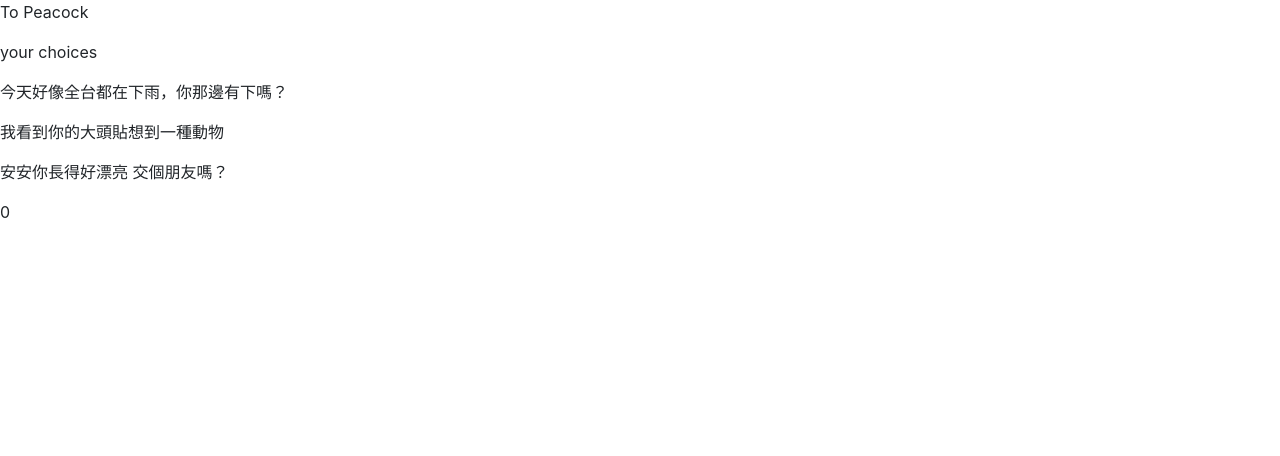
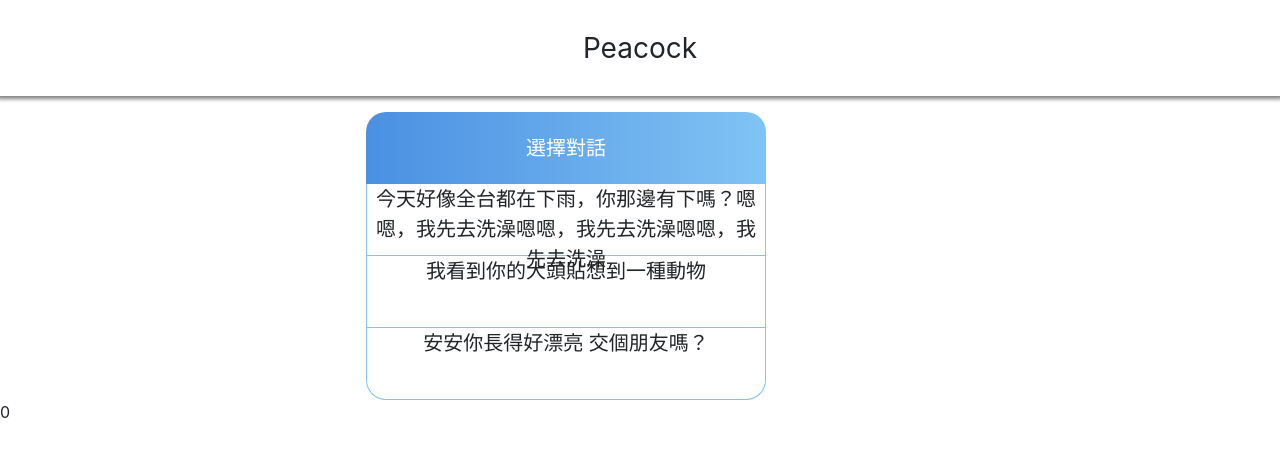
Before and after one commit to king4sam/peacock, a React (Create React App) app: page /outCome in a window 1280 px wide. Shown: the top 456 px of the page. Built offline with nearby package versions, Linux system fonts and the light colour scheme.

Commit message:
maingame style

```diff
--- a/src/App.js
+++ b/src/App.js
@@ -1,7 +1,7 @@
 /* eslint-disable react/jsx-filename-extension */
 import React from 'react';
-import { BrowserRouter as Router, Route, Link } from 'react-router-dom';
-import logo from './logo.svg';
+import { BrowserRouter as Router, Route } from 'react-router-dom';
+// import logo from './logo.svg';
 import Guide from './guide';
 import MainGame from './mainGame';
 import 'bootstrap/dist/css/bootstrap.min.css';
@@ -13,7 +13,6 @@ const App = () => {
     <Router>
       <div className="peacockApp">
         <Route path="/" exact component={Guide} />
-        <Route path="/guideOne" exact component={Guide} />
         <Route path="/mainGame/" component={MainGame} />
         <Route path="/outCome/" component={MainGame} />
       </div>
--- a/src/gameMessage.jsx
+++ b/src/gameMessage.jsx
@@ -5,40 +5,96 @@ import PropTypes from 'prop-types';
 
 import lines, { questionStatus } from './lines';
 
+import './mainGame.css';
+
 const GameMessage = props => {
   let msg;
   const { question, handler } = props;
+  console.log('question', question);
   if (
     question.gameStatus === undefined &&
     question.questionStatus === questionStatus.notAnswerYet
   ) {
+    console.log('if');
     msg = (
-      <div>
-        <p className="msgFromMe">{question.question}</p>
-        <p className="msgToMe">{question.response}</p>
-        <p className="msgFromMe choiceTitle">your choices</p>
-        <p choice="1" onClick={e => handler(e, 0)} className="msgFromMe choice">
+      <>
+        {question.question && question.response ? (
+          <>
+            <div className="msgFromMe">
+              {<p className="msgText roundText">{question.question}</p>}
+            </div>
+            <div className="msgToMe">
+              {<p className="msgText">{question.response}</p>}
+            </div>
+          </>
+        ) : (
+          undefined
+        )}
+        <div className="choicesGroup">
+          <p className="msgFromMe choiceTitle">選擇對話</p>
+          <div
+            choice="1"
+            role="button"
+            tabIndex="0"
+            onClick={e => handler(e, 0)}
+            className="msgFromMe choice"
+          >
+            {
+              <div className="choiceText">
                 {lines.get(question.choices[0]).question}
-        </p>
-        <p choice="2" onClick={e => handler(e, 1)} className="msgFromMe choice">
+              </div>
+            }
+          </div>
+          <div
+            choice="2"
+            role="button"
+            tabIndex="-1"
+            onClick={e => handler(e, 1)}
+            className="msgFromMe choice"
+          >
+            {
+              <p className="choiceText">
                 {lines.get(question.choices[1]).question}
               </p>
-        <p choice="3" onClick={e => handler(e, 2)} className="msgFromMe choice">
+            }
+          </div>
+          <div
+            choice="3"
+            role="button"
+            tabIndex="-2"
+            onClick={e => handler(e, 2)}
+            className="msgFromMe choice"
+          >
+            {
+              <p className="choiceText lastChoiceText">
                 {lines.get(question.choices[2]).question}
               </p>
+            }
           </div>
+        </div>
+      </>
     );
   } else {
     msg = (
-      <div>
-        <p className="msgFromMe">{question.question}</p>
-        <p className="msgToMe">{question.response}</p>
+      <>
+        {question.question && question.response ? (
+          <>
+            <div className="msgFromMe">
+              {<p className="msgText roundText">{question.question}</p>}
             </div>
+            <div className="msgToMe">
+              {<p className="msgText">{question.response}</p>}
+            </div>
+          </>
+        ) : (
+          undefined
+        )}
+      </>
     );
   }
   return (
     <div key={`${question.question}jfhiaus`} className="gameMsg">
-      {msg}
+      {<div className="msgText">{msg}</div>}
     </div>
   );
 };
--- a/src/lines.js
+++ b/src/lines.js
@@ -16,7 +16,8 @@ const lines = [
   },
   {
     index: 2,
-    question: '今天好像全台都在下雨，你那邊有下嗎？',
+    question:
+      '今天好像全台都在下雨，你那邊有下嗎？嗯嗯，我先去洗澡嗯嗯，我先去洗澡嗯嗯，我先去洗澡',
     response: '有啊，下午的時候下很大',
     choices: [5, 6, 7],
   },
--- /dev/null
+++ b/src/mainGame.css
@@ -0,0 +1,83 @@
+.gameTitle {
+  height: 96px;
+  line-height: 96px;
+  font-size: 28px;
+  text-align: center;
+  box-shadow: 0px 0px 4px 3px gray;
+}
+
+.msgFromMe {
+  margin-right: 32px;
+  max-width: 400px;
+  margin-left: 366px;
+  font-size: 20px;
+  text-align: center;
+}
+
+.msgToMe {
+  margin-left: 32px;
+  max-width: 400px;
+  font-size: 20px;
+  text-align: center;
+}
+
+div[class*='msgToMe'] > p[class*='msgText'] {
+  background: #f0f0f0;
+  border-radius: 20px 20px 20px 20px;
+  height: 72px;
+  padding: 24px;
+}
+
+div[class*='msgFromMe'] > p[class*='msgText'] {
+  background: -webkit-linear-gradient(left, #4a90e2, #80c3f4);
+  background: -o-linear-gradient(right, #4a90e2, #80c3f4);
+  background: -moz-linear-gradient(right, #4a90e2, #80c3f4);
+  background: linear-gradient(to right, #4a90e2, #80c3f4);
+  height: 72px;
+  color: white;
+  padding: 24px;
+}
+
+.firstFromMeMsg {
+}
+
+.choiceTitle {
+  text-align: center;
+  height: 72px;
+  line-height: 72px;
+  font-size: 20px;
+  border-radius: 20px 20px 0px 0px;
+  margin-bottom: 0px;
+  color: white;
+
+  background: -webkit-linear-gradient(left, #4a90e2, #80c3f4);
+  background: -o-linear-gradient(right, #4a90e2, #80c3f4);
+  background: -moz-linear-gradient(right, #4a90e2, #80c3f4);
+  background: linear-gradient(to right, #4a90e2, #80c3f4);
+}
+
+.roundText {
+  background: -webkit-linear-gradient(left, #4a90e2, #80c3f4);
+  background: -o-linear-gradient(right, #4a90e2, #80c3f4);
+  background: -moz-linear-gradient(right, #4a90e2, #80c3f4);
+  background: linear-gradient(to right, #4a90e2, #80c3f4);
+  border-radius: 20px 20px 20px 20px;
+}
+
+.lastChoiceText {
+  font-size: 20px;
+  border-radius: 0px 0px 20px 20px;
+  border-bottom: 1px solid #80c3f4;
+  border-left: 1px solid #80c3f4;
+  border-right: 1px solid #80c3f4;
+  height: 72px;
+}
+
+.choiceText {
+  height: 72px;
+  font-size: 20px;
+  margin-bottom: 0px;
+  border-bottom: 1px solid #80c3f4;
+  border-left: 1px solid #80c3f4;
+  border-right: 1px solid #80c3f4;
+}
--- a/src/mainGame.jsx
+++ b/src/mainGame.jsx
@@ -5,6 +5,8 @@ import Button from 'react-bootstrap/Button';
 import nanoid from 'nanoid';
 import GameMessage from './gameMessage';
 import lineMap, { questionStatus, gameStatus } from './lines';
+
+import './mainGame.css';
 
 const MainGame = () => {
   const [msgArray, setMsgArray] = useState([lineMap.get(1)]);
@@ -59,12 +61,12 @@ const MainGame = () => {
   return (
     <div>
       <div className="gameBox">
-        <p className="gameTitle">To Peacock</p>
+        <p className="gameTitle">Peacock</p>
         {renderAry(msgArray)}
       </div>
       <div>{gStatus}</div>
       <Modal
-        show={gStatus}
+        show={!!gStatus}
         onHide={() => {
           window.location.href = '/mainGame';
         }}
```
Lines whose indentation alone changed are shown as unchanged.
